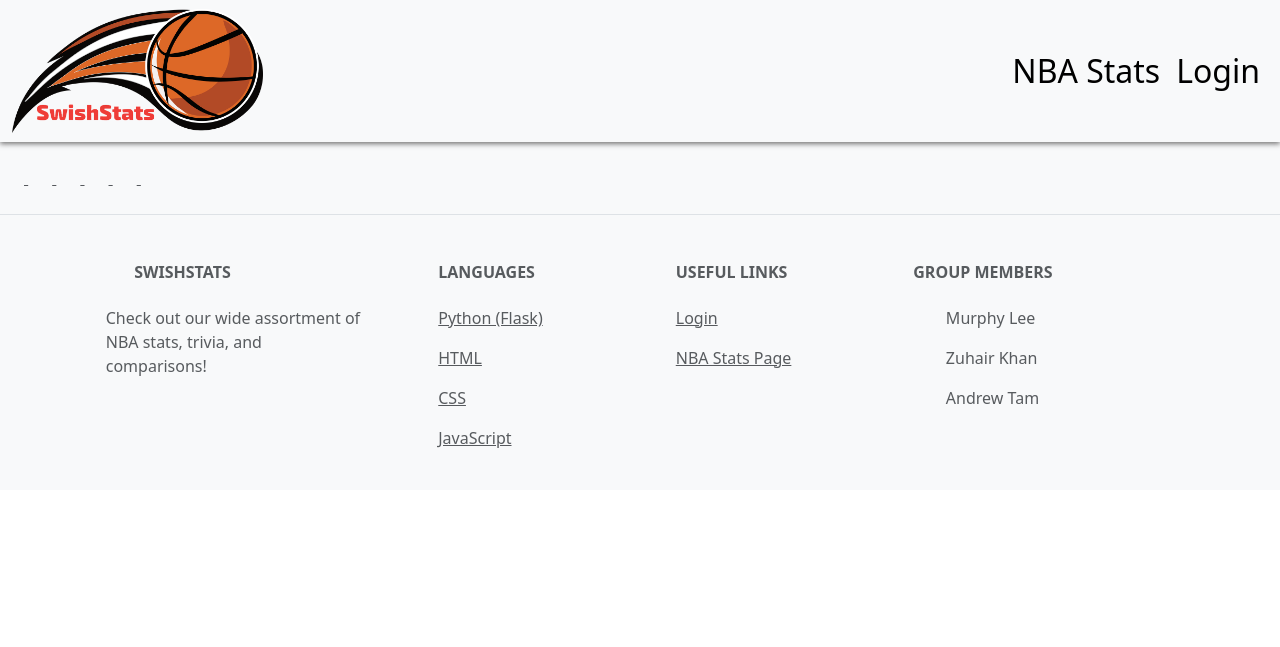
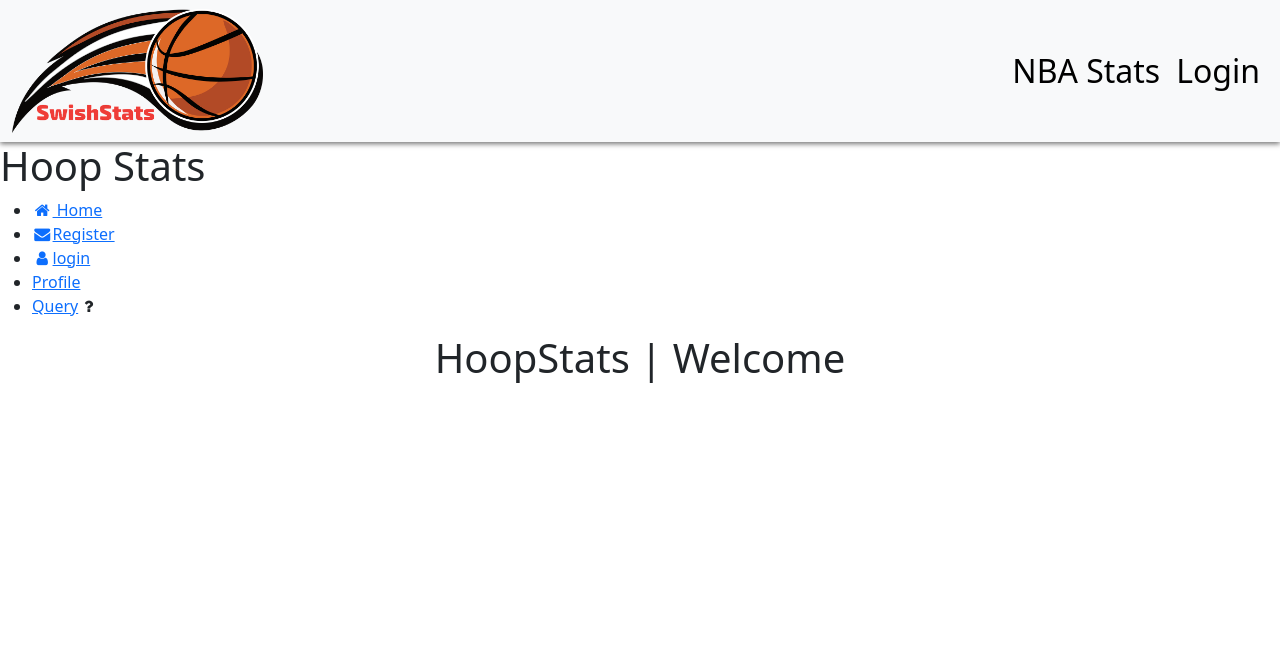
Before and after one commit to murphylee10/hoop-stats, a Flask app: page / in a window 1280 px wide. Shown: the top 647 px of the page. Before the commit the page ends 448 px from the top, so only its background shows below. Run offline with Flask 3, Linux system fonts and the light colour scheme; some libraries are stand-ins or nearby versions.

Commit message:
home page html stuff

```diff
--- a/templates/home-page.html
+++ b/templates/home-page.html
@@ -1,10 +1,113 @@
-{% extends 'base.html' %}
+{% extends 'base.html' %} {% block title %}SwishStats{% endblock %} {% block
+content %}
+<!-- HTML GOES HERE -->
+<!DOCTYPE html>
+<html lang="en" dir="ltr">
+  <head>
+    <meta charset="UTF-8" />
+    <meta name="viewport" content="width=device-width" , initial-scale="1" />
+    <meta name="description" content="Basketball sports stats page" />
+    <meta name="keywords" />
+    <meta name="author" content="Zuhair khan" />
+    <title>HoopStats | Welcome</title>
+    <link rel="stylesheet" href="style.css" />
+    <script src="script.js"></script>
 
-{% block title %}SwishStats{% endblock %}
+    <!-- Icon Library -->
+    <script src="https://ajax.googleapis.com/ajax/libs/jquery/3.4.1/jquery.min.js"></script>
+    <!--font awesome cdn link-->
+    <link
+      rel="stylesheet"
+      href="https://maxcdn.bootstrapcdn.com/font-awesome/4.6.3/css/font-awesome.min.css"
+    />
+    <!-- Load font awesome icons -->
+    <link
+      rel="stylesheet"
+      href="https://cdnjs.cloudflare.com/ajax/libs/font-awesome/4.7.0/css/font-awesome.min.css"
+    />
+  </head>
 
-{% block content %}
-<!-- HTML GOES HERE -->
-<section>
+  <body>
+    <!-- Navigtion Bar-->
+    <header>
+      <section id="navbar">
+        <div class="navbar1">
+          <h1>
+            <span class="highlight">Hoop</span>
+            <span class="highlight1">Stats</span>
+          </h1>
+        </div>
+        <div class="nav-bar">
+          <ul>
+            <li>
+              <a class="current" href="index.html"
+                ><i class="fa fa-fw fa-home"></i> Home</a
+              >
+            </li>
+            <li>
+              <a href="register.html"
+                ><i class="fa fa-fw fa-envelope"></i>Register</a
+              >
+            </li>
+            <li>
+              <a href="login.html"><i class="fa fa-fw fa-user"></i>login</a>
+            </li>
+            <li><a href="profile.html">Profile</a></li>
+            <li>
+              <a href="query.html">Query</a><i class="fa fa-fw fa-question"></i>
+            </li>
+          </ul>
+        </div>
+      </section>
+    </header>
+    <!-- Navigtion Bar-->
 
-</section>
+    <div class="container">
+      <h1><center>HoopStats | Welcome</center></h1>
+    </div>
+
+    <!--slideshow-->
+    <div class="slideshow-container">
+      <div class="mySlides fade">
+        <div class="numbertext">1 / 3</div>
+        <img src="images/img1.png" style="width: 100%" />
+        <div class="text">Player 1 info.</div>
+      </div>
+
+      <div class="mySlides fade">
+        <div class="numbertext">2 / 3</div>
+        <img src="images/img1.png" style="width: 100%" />
+        <div class="text">player 2 info.</div>
+      </div>
+
+      <div class="mySlides fade">
+        <div class="numbertext">3 / 3</div>
+        <img src="images/img1.png" style="width: 100%" />
+        <div class="text">player 3 info.</div>
+      </div>
+
+      <a class="prev" onclick="plusSlides(-1)">&#10094;</a>
+      <a class="next" onclick="plusSlides(1)">&#10095;</a>
+    </div>
+    <br />
+
+    <div style="text-align: center">
+      <span class="dot" onclick="currentSlide(1)"></span>
+      <span class="dot" onclick="currentSlide(2)"></span>
+      <span class="dot" onclick="currentSlide(3)"></span>
+    </div>
+    <!--slideshow-->
+
+    <!-- footer with names of all team members -->
+    <footer class="footer">
+      <h1 class="footer-title">Project Contributors:</h1>
+      <ul>
+        <li>Andrew Tam</li>
+        <li>Zuhair Khan</li>
+        <li>Murphy Lee</li>
+      </ul>
+      <p>OkayReads, Copyright &copy; 2023</p>
+    </footer>
+  </body>
+</html>
 {% endblock %}
```
